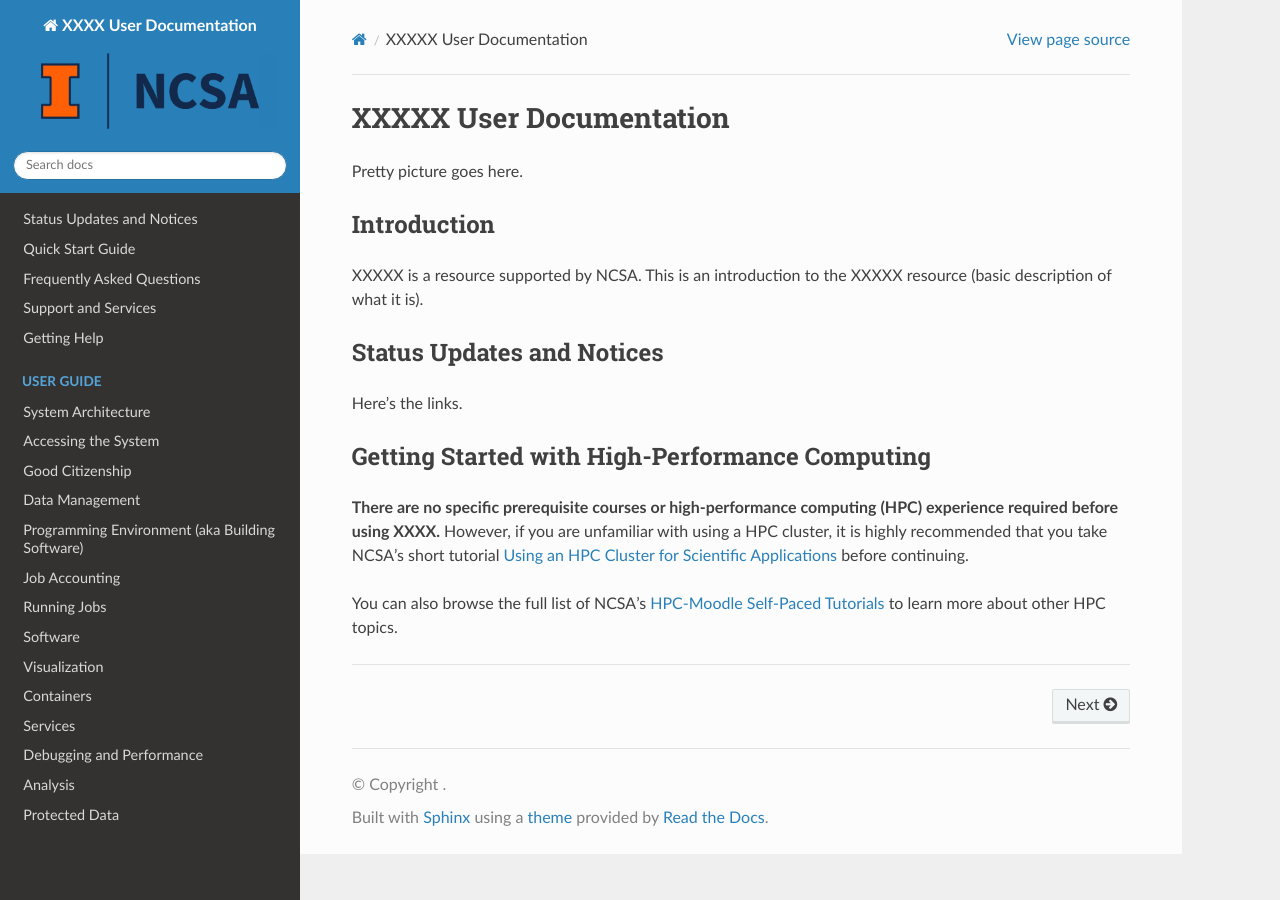
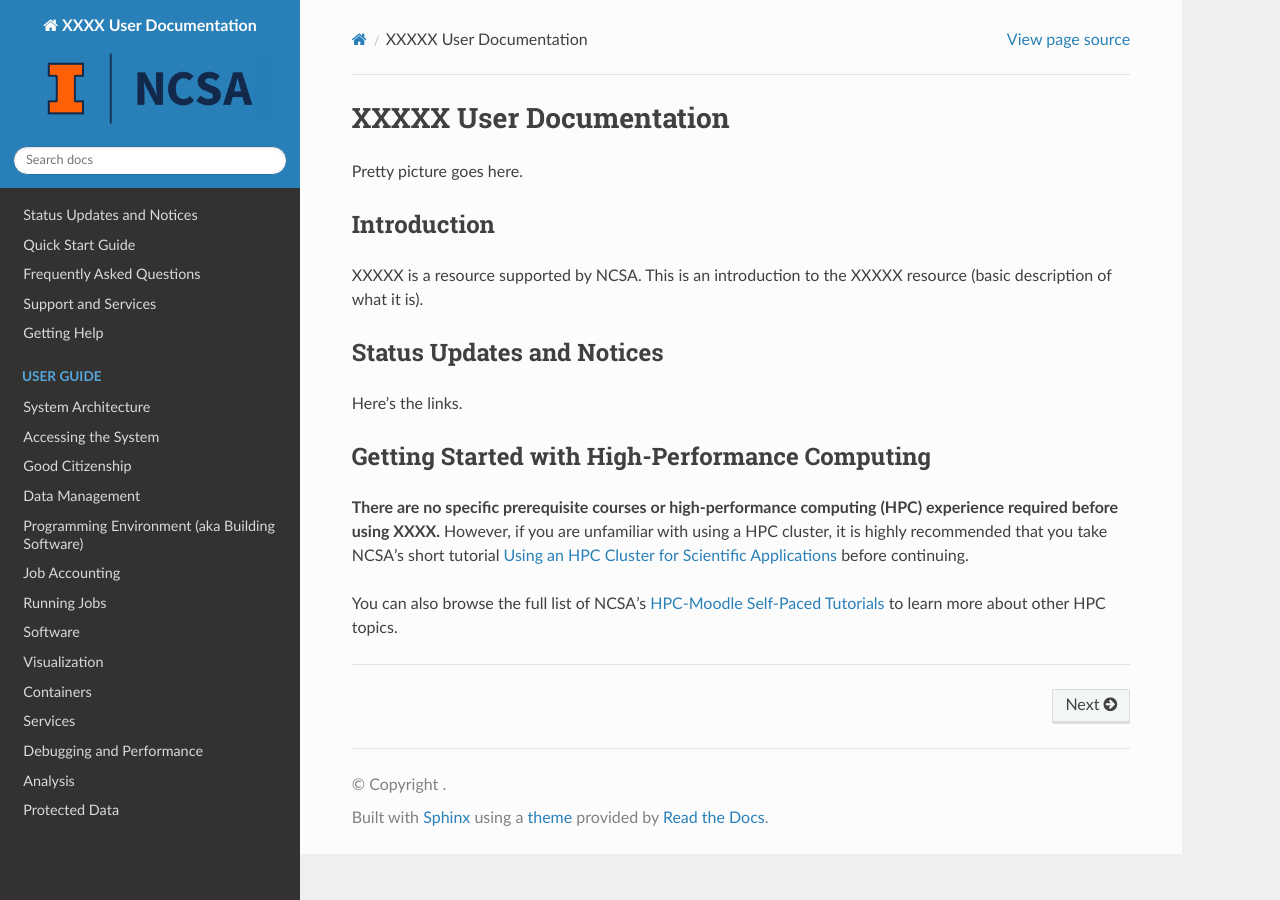
Before and after one commit to lhelms2/rtd-template-2, a Sphinx documentation site: the page built from docs/source/index.rst, in a window 1280 px wide. Built offline with Sphinx 7.4.7 and the Read the Docs theme 2.0.0, drawn with Linux system fonts in a browser that asks for light colours; pages that are not in the unit, such as notebooks, are missing from menus.

Commit message:
Update conf.py

```diff
--- a/docs/source/conf.py
+++ b/docs/source/conf.py
@@ -42,7 +42,7 @@
 # -- Logo
 html_static_path = ['_static']
 # html_logo = "images/BlockI-NCSA-Full-Color-RGB.png"
-html_logo = "images/BlockI-NCSA-Full-Color-RGB_border3.png"
+html_logo = "images/BlockI-NCSA-Full-Color-RGB_border4.png"
 # html_logo = "images/SUPER_FullColor_RGB.png"
 html_theme_options = {
      'logo_only': False,
```
